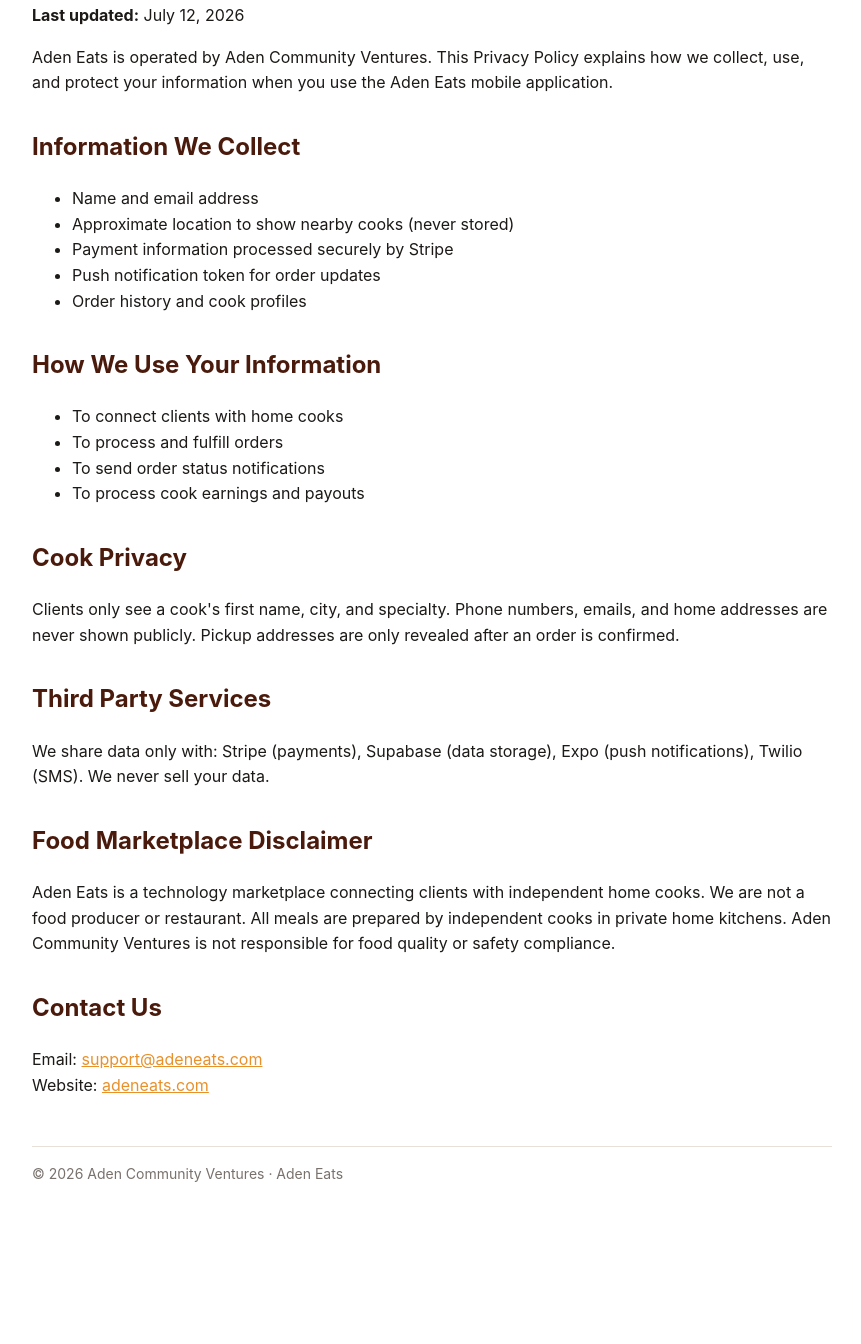
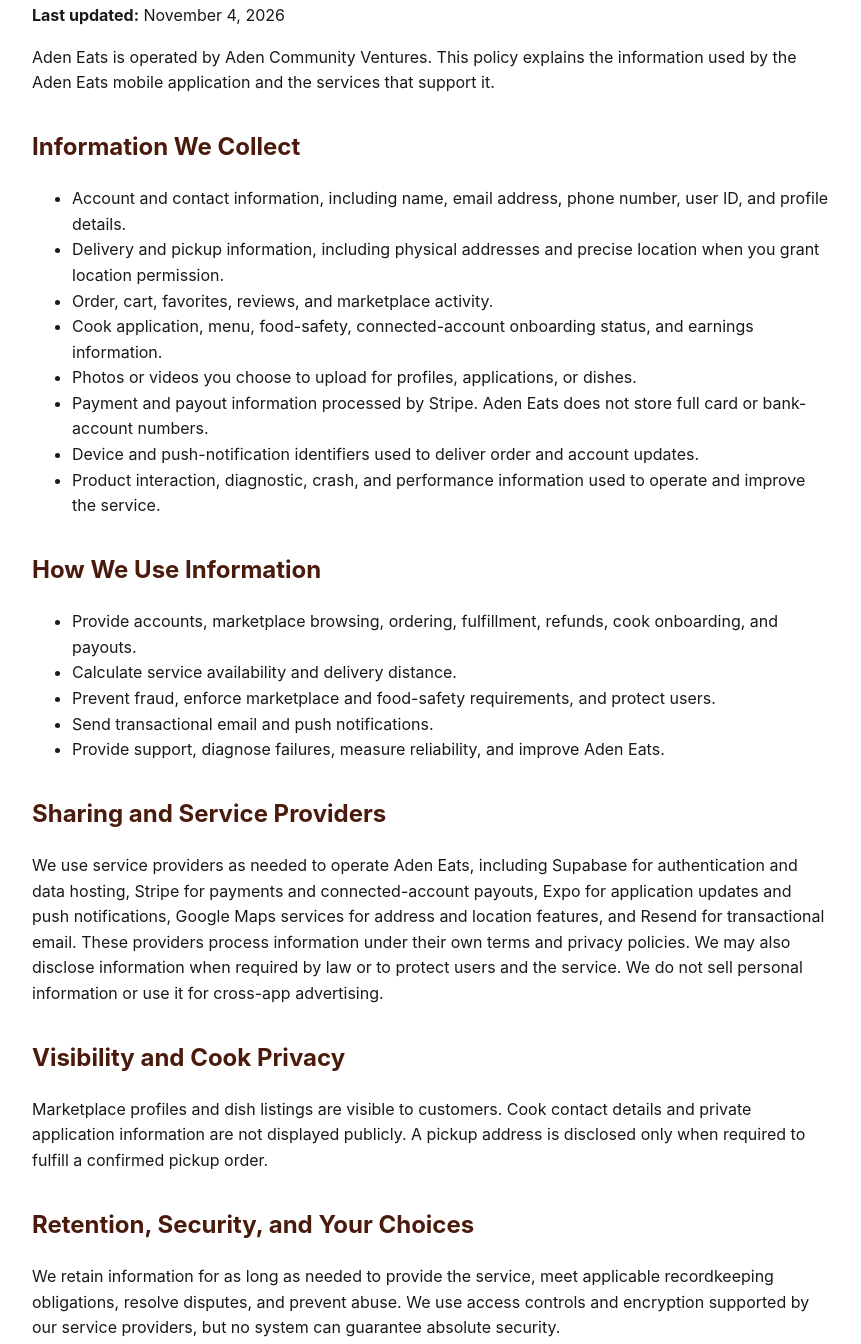
Before and after one commit to Binyam-dev/aden-privacy, a plain HTML site: page index.html in a window 1280 px wide. Shown: the part 115-1459 px from the top of the page, without its empty margins (208-1069 px from the left). Before the commit the page ends 1325 px from the top, so only its background shows below. Drawn offline with Linux system fonts and the light colour scheme.

Commit message:
Correct privacy disclosures for Aden Eats store release

```diff
--- a/index.html
+++ b/index.html
@@ -5,40 +5,56 @@
 <meta name="viewport" content="width=device-width, initial-scale=1.0">
 <title>Aden Eats Privacy Policy</title>
 <style>
-body{font-family:-apple-system,sans-serif;max-width:800px;margin:0 auto;padding:24px;color:#1C1917;line-height:1.6}
-h1{color:#8B4513}h2{color:#4A1B0C;margin-top:32px}
-a{color:#E8912A}
+body{font-family:-apple-system,BlinkMacSystemFont,"Segoe UI",sans-serif;max-width:800px;margin:0 auto;padding:24px;color:#1C1917;line-height:1.6}
+h1{color:#8B4513}h2{color:#4A1B0C;margin-top:32px}a{color:#B35D00}
 footer{margin-top:48px;color:#78716C;font-size:14px;border-top:1px solid #E8E0D8;padding-top:16px}
 </style>
 </head>
 <body>
 <h1>Aden Eats Privacy Policy</h1>
-<p><strong>Last updated:</strong> July 12, 2026</p>
-<p>Aden Eats is operated by Aden Community Ventures. This Privacy Policy explains how we collect, use, and protect your information when you use the Aden Eats mobile application.</p>
+<p><strong>Last updated:</strong> November 4, 2026</p>
+<p>Aden Eats is operated by Aden Community Ventures. This policy explains the information used by the Aden Eats mobile application and the services that support it.</p>
+
 <h2>Information We Collect</h2>
 <ul>
-<li>Name and email address</li>
-<li>Approximate location to show nearby cooks (never stored)</li>
-<li>Payment information processed securely by Stripe</li>
-<li>Push notification token for order updates</li>
-<li>Order history and cook profiles</li>
+<li>Account and contact information, including name, email address, phone number, user ID, and profile details.</li>
+<li>Delivery and pickup information, including physical addresses and precise location when you grant location permission.</li>
+<li>Order, cart, favorites, reviews, and marketplace activity.</li>
+<li>Cook application, menu, food-safety, connected-account onboarding status, and earnings information.</li>
+<li>Photos or videos you choose to upload for profiles, applications, or dishes.</li>
+<li>Payment and payout information processed by Stripe. Aden Eats does not store full card or bank-account numbers.</li>
+<li>Device and push-notification identifiers used to deliver order and account updates.</li>
+<li>Product interaction, diagnostic, crash, and performance information used to operate and improve the service.</li>
 </ul>
-<h2>How We Use Your Information</h2>
+
+<h2>How We Use Information</h2>
 <ul>
-<li>To connect clients with home cooks</li>
-<li>To process and fulfill orders</li>
-<li>To send order status notifications</li>
-<li>To process cook earnings and payouts</li>
+<li>Provide accounts, marketplace browsing, ordering, fulfillment, refunds, cook onboarding, and payouts.</li>
+<li>Calculate service availability and delivery distance.</li>
+<li>Prevent fraud, enforce marketplace and food-safety requirements, and protect users.</li>
+<li>Send transactional email and push notifications.</li>
+<li>Provide support, diagnose failures, measure reliability, and improve Aden Eats.</li>
 </ul>
-<h2>Cook Privacy</h2>
-<p>Clients only see a cook's first name, city, and specialty. Phone numbers, emails, and home addresses are never shown publicly. Pickup addresses are only revealed after an order is confirmed.</p>
-<h2>Third Party Services</h2>
-<p>We share data only with: Stripe (payments), Supabase (data storage), Expo (push notifications), Twilio (SMS). We never sell your data.</p>
-<h2>Food Marketplace Disclaimer</h2>
-<p>Aden Eats is a technology marketplace connecting clients with independent home cooks. We are not a food producer or restaurant. All meals are prepared by independent cooks in private home kitchens. Aden Community Ventures is not responsible for food quality or safety compliance.</p>
+
+<h2>Sharing and Service Providers</h2>
+<p>We use service providers as needed to operate Aden Eats, including Supabase for authentication and data hosting, Stripe for payments and connected-account payouts, Expo for application updates and push notifications, Google Maps services for address and location features, and Resend for transactional email. These providers process information under their own terms and privacy policies. We may also disclose information when required by law or to protect users and the service. We do not sell personal information or use it for cross-app advertising.</p>
+
+<h2>Visibility and Cook Privacy</h2>
+<p>Marketplace profiles and dish listings are visible to customers. Cook contact details and private application information are not displayed publicly. A pickup address is disclosed only when required to fulfill a confirmed pickup order.</p>
+
+<h2>Retention, Security, and Your Choices</h2>
+<p>We retain information for as long as needed to provide the service, meet applicable recordkeeping obligations, resolve disputes, and prevent abuse. We use access controls and encryption supported by our service providers, but no system can guarantee absolute security.</p>
+<p>You can control location, photo, camera, and notification permissions in your device settings. You can edit available profile information in the app. To delete your account, use the in-app account deletion control or contact support. Some transaction records may be retained where required.</p>
+
+<h2>Children</h2>
+<p>Aden Eats is not directed to children under 13. If you believe a child provided personal information, contact us so we can investigate and remove it where appropriate.</p>
+
+<h2>Changes</h2>
+<p>We may update this policy as Aden Eats changes. The current version and effective date will remain available on this page.</p>
+
 <h2>Contact Us</h2>
 <p>Email: <a href="mailto:support@adeneats.com">support@adeneats.com</a><br>
-Website: <a href="https://adeneats.com">adeneats.com</a></p>
+Support and account deletion: <a href="./support.html">Aden Eats Support</a></p>
 <footer>© 2026 Aden Community Ventures · Aden Eats</footer>
 </body>
 </html>
```
